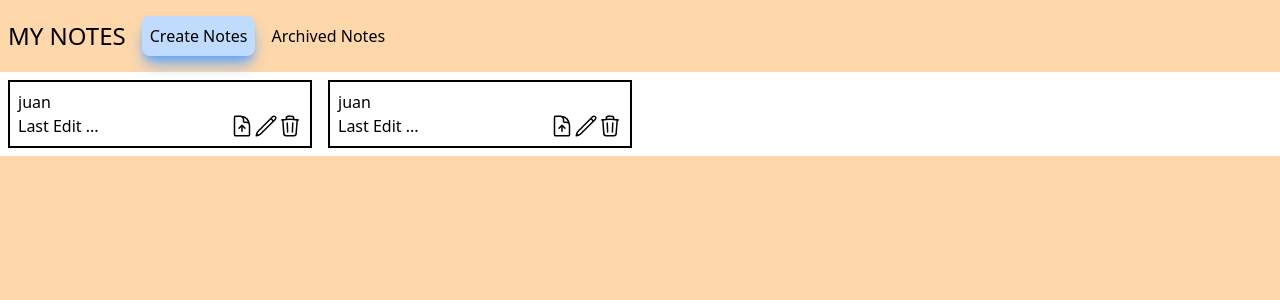
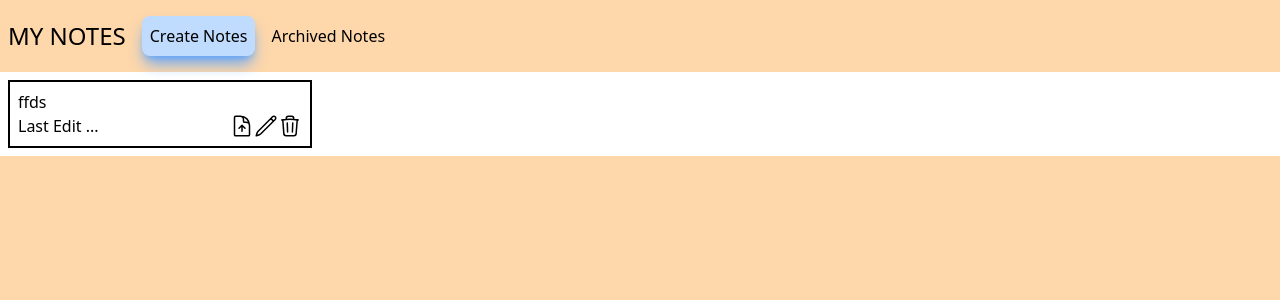
Before and after one commit to santiago9589/challe-ge-notes, a React (Vite) app: page / in a window 1280 px wide. Shown: the top 300 px of the page. Built offline with nearby package versions, Linux system fonts and the light colour scheme.

Commit message:
added reducer and context

```diff
--- /dev/null
+++ b/context/ContextApp.tsx
@@ -0,0 +1,15 @@
+import { createContext } from "react"
+import { Note } from "../types/Note"
+import { NoteActions } from "./noteReducer"
+
+export interface ContextProps {
+    state: {
+        notes: Note[]
+        notesArchived:Note[]
+    }
+    actions:{
+        dispatch: React.Dispatch<NoteActions>
+    }
+}
+
+export const ContextApp = createContext<ContextProps>({} as ContextProps)
--- /dev/null
+++ b/context/ContextProvider.tsx
@@ -0,0 +1,42 @@
+import React, { useReducer } from 'react'
+import { ContextApp, ContextProps } from './ContextApp'
+import { initState, noteReducer } from './noteReducer'
+
+interface props {
+    children: React.ReactNode
+}
+
+const ContextProvider = ({ children }: props) => {
+
+    const stateInit: initState = {
+        notes: [
+            {
+                title:"ffds",
+                content:"dsfsdf",
+                isArchived:false,
+                category:[]
+            }
+        ],
+        notesArchived:[
+
+        ]
+    }
+
+    const [state, dispatch] = useReducer(noteReducer, stateInit)
+
+
+    const ContextProps: ContextProps = {
+        state,
+        actions: {
+            dispatch
+        }
+    }
+
+    return (
+        <ContextApp.Provider value={ContextProps}>
+            {children}
+        </ContextApp.Provider>
+    )
+}
+
+export default ContextProvider
--- /dev/null
+++ b/context/noteReducer.tsx
@@ -0,0 +1,42 @@
+import { Note } from "../types/Note";
+
+export enum NoteActionKind {
+    CREATE = "CREATE",
+    ARCHIVED = "ARCHIVED"
+}
+
+export interface NoteActions {
+    type: NoteActionKind;
+    payload: Note;
+}
+
+
+export interface initState {
+    notes: Note[]
+    notesArchived: Note[]
+}
+
+
+export const noteReducer = (state: initState, actions: NoteActions) => {
+    switch (actions.type) {
+        case NoteActionKind.CREATE: {
+            return {
+                ...state,
+                notes: [...state.notes, actions.payload],
+            }
+        }
+        case NoteActionKind.ARCHIVED: {
+
+            const newNoteArchived = { ...actions.payload }
+            newNoteArchived.isArchived = true
+
+            return {
+                ...state,
+                notesArchived: [...state.notesArchived, newNoteArchived],
+            }
+        }
+        default: {
+            return state
+        }
+    }
+}
--- /dev/null
+++ b/hooks/useView.ts
@@ -0,0 +1,24 @@
+import { useState } from "react"
+
+export const useView = () => {
+
+    const [isShowCreate, setIsShowCreate] = useState<boolean>(false)
+    const [isShowDelete, setIsShowDelete] = useState<boolean>(false)
+
+    const handleDelete = () => {
+        if (!isShowCreate) {
+            setIsShowDelete((isShowDelete)=>!isShowDelete)
+        }
+    }
+
+    const handleCreate = () => {
+        if (!isShowDelete) {
+            setIsShowCreate((isShowCreate)=>!isShowCreate)
+        }
+
+    }
+
+    return {
+        isShowCreate, isShowDelete, handleCreate, handleDelete
+    }
+}
--- a/src/App.tsx
+++ b/src/App.tsx
@@ -1,18 +1,20 @@
-
 import { BrowserRouter, Routes, Route } from "react-router-dom"
 import ArchivedPage from "./pages/Archived/Archived.page"
 import HomePage from "./pages/Home/Home.page"
+import ContextProvider from "../context/ContextProvider"
 
 function App() {
 
   return (
     <main className="container m-auto">
+      <ContextProvider>
         <BrowserRouter>
           <Routes>
             <Route path="/" element={<HomePage />} />
             <Route path="/archived" element={<ArchivedPage />} />
           </Routes>
         </BrowserRouter>
+      </ContextProvider>
     </main>
 
   )
--- a/src/components/CreateEditModal.tsx
+++ b/src/components/CreateEditModal.tsx
@@ -1,22 +1,14 @@
-import { useState } from 'react'
+import { useState,useContext } from 'react'
+import { ContextApp } from '../../context/ContextApp'
 import TitleComponent from './Title'
-import ModalContainer from './ModalContainer'
+
 
 const CreateEditModal = () => {
 
-    const initValuesCat = [{
-        name: "juan"
-    }, {
-        name: "juan"
-    }]
-
-
-    const [mockCategories, setMockCategories] = useState<{ name: string }[]>(initValuesCat)
-
+    const {actions} = useContext(ContextApp)
 
     return (
-        <ModalContainer>
-            <section className="bg-white h-1/2 w-1/2 z-10 p-8 box-border border-2 rounded-lg border-black overflow-auto">
+        <section className="bg-white h-1/2 w-1/2 z-10 p-8 box-border border-2 rounded-lg border-black overflow-auto">
             <TitleComponent title="Create/Edit Note" />
             <form className="flex flex-col w-full mt-4 items-center space-y-2">
                 <div className="flex w-full items-start">
@@ -36,7 +28,7 @@ const CreateEditModal = () => {
                     <p className="w-2/5">Categories:</p>
                     <section className="flex flex-col w-full">
                         <article className="border-2 w-full mb-2 h-1/3 flex flex-col">
-                            {
+                            {/* {
                                 mockCategories.map((categories, index) => {
                                     return (
                                         <div key={index} className="flex items-center">
@@ -51,7 +43,7 @@ const CreateEditModal = () => {
                                         </div>
                                     )
                                 })
-                            }
+                            } */}
                         </article>
                         <section className="flex justify-between space-x-2 items-center">
                             <input
@@ -67,12 +59,8 @@ const CreateEditModal = () => {
                     </section>
                 </div>
             </form>
-
-
-            </section>
-
-
-        </ModalContainer>)
+        </section>
+    )
 
 }
 
--- a/src/components/DeleteModal.tsx
+++ b/src/components/DeleteModal.tsx
@@ -1,19 +1,16 @@
-import ModalContainer from './ModalContainer'
 
 const DeleteModal = () => {
 
     return (
-        <ModalContainer>
             <section className="bg-white h-48 w-1/3 z-10 p-8 box-border border-4 rounded-lg border-black">
                 <section className="p-2">
                     <p className='text-xl text-center'>Are you sure to delete this note?</p>
-                    <section className='flex  justify-center items-center mt-4 space-x-2'>
+                    <section className='flex justify-center items-center mt-4 space-x-2'>
                         <button className="bg-green-200 p-2 w-full shadow-green-400">Confirm</button>
                         <button className="bg-red-200 p-2 w-full shadow-red-400">Cancel</button>
                     </section>
                 </section>
             </section>
-        </ModalContainer>
     )
 }
 
--- a/src/components/ModalContainer.tsx
+++ b/src/components/ModalContainer.tsx
@@ -1,12 +1,12 @@
 interface props {
     children: React.ReactNode
-    // onClose: VoidFunction
+    onClose:VoidFunction
 }
-const ModalContainer = ({ children }: props) => {
+const ModalContainer = ({children,onClose}: props) => {
 
     return (
         <section className="w-screen h-screen absolute top-0 left-0 flex justify-center items-center">
-            <b className="absolute top-0 left-0 w-screen h-screen bg-black opacity-30" />
+            <b onClick={()=>{onClose()}}className="absolute top-0 left-0 w-screen h-screen bg-black opacity-30"/>
                 {children}
         </section>)
 
--- a/src/pages/Archived/Archived.page.tsx
+++ b/src/pages/Archived/Archived.page.tsx
@@ -1,23 +1,13 @@
 import TitleComponent from "../../components/Title"
-import {useState} from "react"
+import {useContext, useState} from "react"
 import CardComponent from "../../components/CardComponent"
 import {Note} from "../../../types/Note"
 import {Link} from "react-router-dom"
+import { ContextApp } from "../../../context/ContextApp"
 
 const ArchivedPage = () => {
 
-    const initValues = [{
-        title:"juan",
-        content:"juan",
-        category:["juan"]
-    },{
-        title:"juan",
-        content:"juan",
-        category:["juan"]
-    }]
-
-    const [mockCard,setMockCard] = useState<Note[]>(initValues)
-
+    const {state} = useContext(ContextApp)
 
     return (
         <>
@@ -26,7 +16,7 @@ const ArchivedPage = () => {
                 <Link to="/">Go back to unarchived notes</Link>
             </header>
             <section className="bg-white min-w-full h-full grid grid-cols-3x">
-                { mockCard.map((note,index)=>{
+                { state.notesArchived.map((note,index)=>{
                     return (
                         <CardComponent key={index} note={note}/>
                     )
--- a/src/pages/Home/Home.page.tsx
+++ b/src/pages/Home/Home.page.tsx
@@ -1,34 +1,28 @@
 import TitleComponent from "../../components/Title"
-import { useState } from "react"
+import { useContext } from "react"
 import CardComponent from "../../components/CardComponent"
-import { Note } from "../../../types/Note"
 import { Link } from "react-router-dom"
 import CreateEditModal from "../../components/CreateEditModal"
+import { ContextApp } from "../../../context/ContextApp"
+import ModalContainer from "../../components/ModalContainer"
+import {useView} from "../../../hooks/useView"
+
+
 
 const HomePage = () => {
 
-    const initValues = [{
-        title: "juan",
-        content: "juan",
-        category: ["juan"]
-    }, {
-        title: "juan",
-        content: "juan",
-        category: ["juan"]
-    }]
-
-    const [mockCard, setMockCard] = useState<Note[]>(initValues)
-    const [isShow, setIsShow] = useState<boolean>(false)
+    const { state} = useContext(ContextApp)
+    const {isShowCreate,handleCreate} = useView()
 
     return (
         <>
             <header className="flex justify-start space-x-4 items-center my-2 p-2">
                 <TitleComponent title="my notes" />
-                <button className="bg-blue-200 p-2 rounded-lg shadow-lg shadow-blue-400">Create Notes</button>
+                <button onClick={()=>handleCreate()} className="bg-blue-200 p-2 rounded-lg shadow-lg shadow-blue-400">Create Notes</button>
                 <Link to="/archived">Archived Notes</Link>
             </header>
             <section className="bg-white min-w-full h-full grid grid-cols-3x">
-                {mockCard.map((note, index) => {
+                {state.notes.map((note, index) => {
                     return (
                         <CardComponent key={index} note={note} />
                     )
@@ -36,8 +30,11 @@ const HomePage = () => {
             </section>
             <>
                 {
-                    isShow ? (
-                        <CreateEditModal/>) :
+                    isShowCreate ? (
+                        <ModalContainer onClose={handleCreate}>
+                            <CreateEditModal/>
+                        </ModalContainer>
+                    ) :
                         (null)
                 }
             </>
--- a/types/Note.ts
+++ b/types/Note.ts
@@ -2,4 +2,5 @@ export interface Note {
     title:string
     content:string
     category:string[]
+    isArchived:boolean
 }
```
Also changed, not shown: src/components/CardComponent.tsx (+20 -6 lines). Lines whose indentation alone changed are shown as unchanged.
